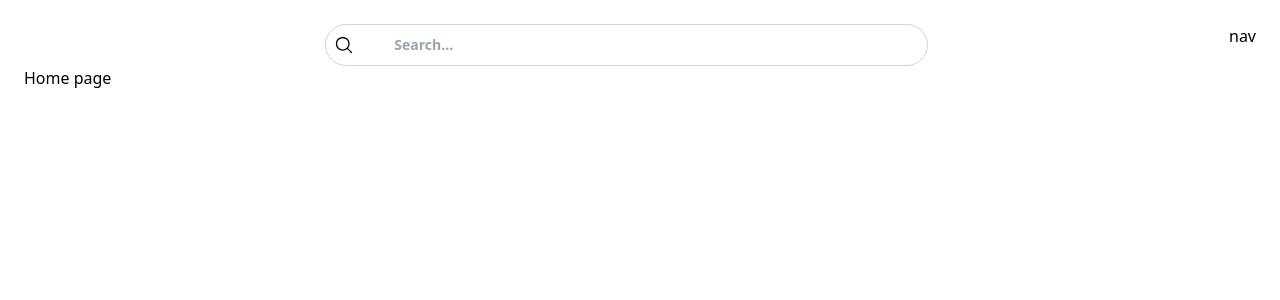
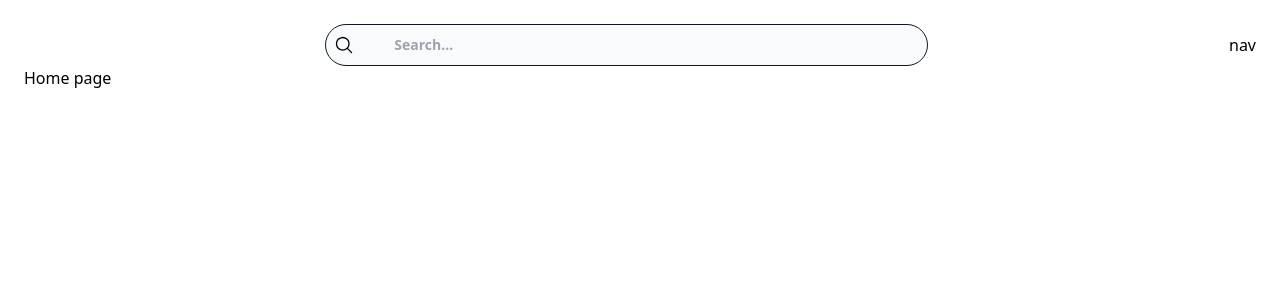
Before and after one commit to awaisanwar544/image-gallery, a React (Create React App) app: page / in a window 1280 px wide. Shown: the top 300 px of the page. Built offline with nearby package versions, Linux system fonts and the light colour scheme.

Commit message:
search bar to a SearchBar component

```diff
--- a/src/App.js
+++ b/src/App.js
@@ -1,21 +1,16 @@
 import './App.css';
 import Home from './pages/Home'
 import Liked from './pages/Liked'
+import SearchBar from './components/SearchBar';
 import { BrowserRouter as Router, Routes, Route } from 'react-router-dom';
-import { MagnifyingGlassIcon } from '@heroicons/react/24/solid'
 
 function App() {
   return (
     <Router>
       <div className="container mx-auto p-6">
-        <header className="flex flex-row w-full justify-between">
+        <header className="flex flex-row w-full justify-between items-center">
           <div className="flex flex-row justify-center items-center w-full">
-            <div className="flex flex-row items-center w-1/2 border border-gray-300 rounded-full pl-2">
-              <div className="pointer-events-none">
-                <MagnifyingGlassIcon className="h-5 w-5" />
-              </div>
-              <input className="text-gray-900 text-sm font-bold block w-full bg-transparent pl-10 p-2.5 focus:outline-none" id="search" type="search" placeholder="Search..." autofocus required />
-            </div>
+            <SearchBar />
           </div>
           <nav>
             nav
--- /dev/null
+++ b/src/components/SearchBar.js
@@ -0,0 +1,21 @@
+import { MagnifyingGlassIcon } from '@heroicons/react/24/solid'
+
+function SearchBar() {
+
+  const pressEnter = (event) => {
+    if (event.key === 'Enter') {
+      console.log(event.target.value)
+    }
+  }
+
+  return (
+    <div className="flex flex-row items-center w-1/2 border border-gray-900 rounded-full pl-2 bg-gray-50">
+      <div className="pointer-events-none">
+        <MagnifyingGlassIcon className="h-5 w-5" />
+      </div>
+      <input onKeyDown={pressEnter} className="text-gray-900 text-sm font-bold block w-full bg-transparent pl-10 p-2.5 focus:outline-none" id="search" type="search" placeholder="Search..." autoFocus required />
+    </div>
+  );
+}
+
+export default SearchBar;
```
